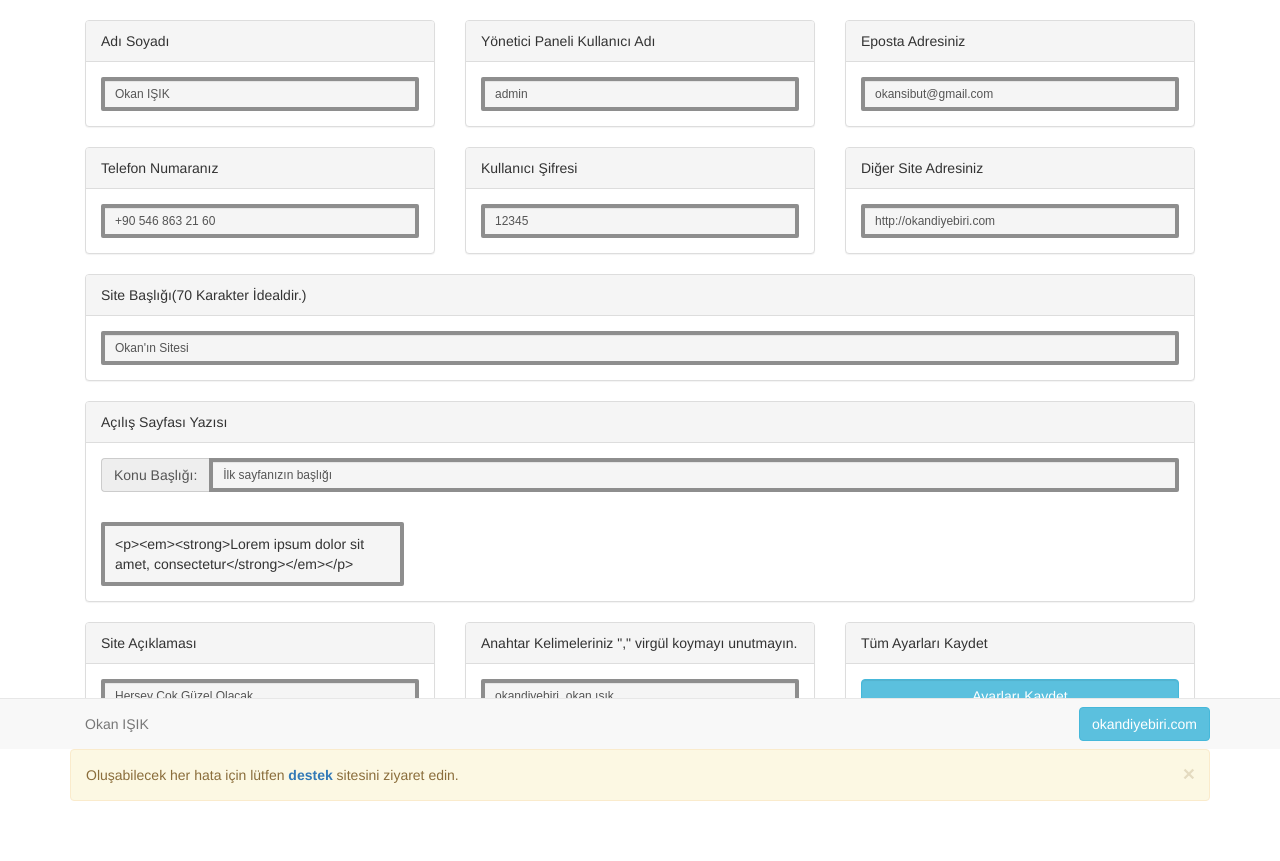
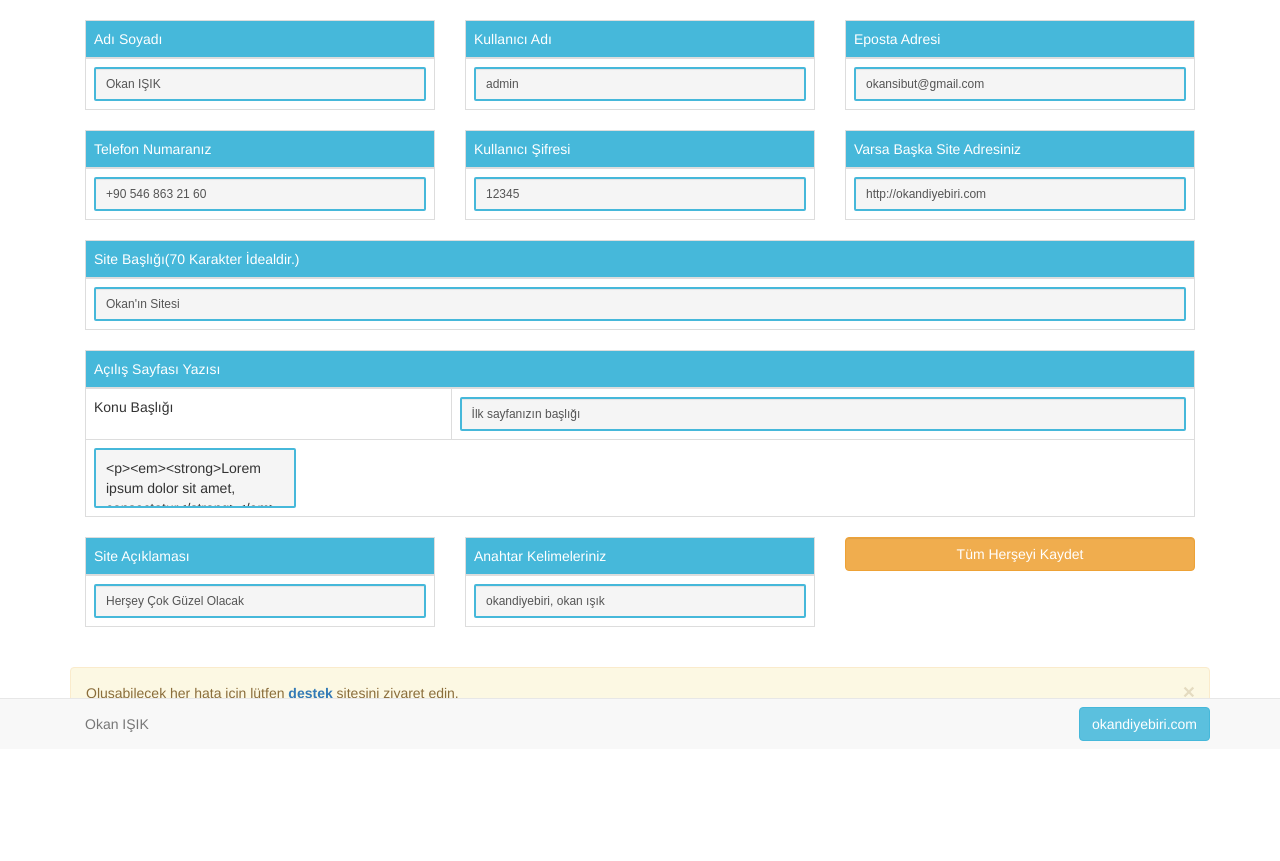
Before and after one commit to 0kan87/admin-panelli-kisisel-portfolyo, a PHP site: page /yonetim/ayarlar.php in a window 1280 px wide. Shown: the part 51-912 px from the top of the page. After the commit the page ends 792 px from the top, so only its background shows below. Run offline with PHP 8.4, Linux system fonts and the light colour scheme; the visitor is signed in with stand-in values (Sample User, id 1); data comes from the database, SQL or seed files in the repository; some libraries are stand-ins or nearby versions.

Commit message:
Ayarlar Sayfası Yenilendi

```diff
--- a/css/style.css
+++ b/css/style.css
@@ -26,7 +26,8 @@ h6{font-size:14px;line-height:17px;margin-bottom:10px;}
 input[type="text"],
 input[type="search"],
 input[type="password"],
-textarea{line-height:15px;font-family:Arial, Helvetica, sans-serif;font-size:12px;padding:8px 10px 8px;border:4px solid #8E8E8E;border-radius:2px;background:#f5f5f5;}
+input[type="url"],
+textarea{line-height:15px;font-family:Arial, Helvetica, sans-serif;font-size:12px;padding:8px 10px 8px;border:2px solid #46b8da;border-radius:2px;background:#f5f5f5;}
 form label{cursor:pointer;}
 form label.required{position:relative;}
 form label.required:after{content:"*";position:absolute;top:-2px;right:-12px;color:#bc3a3a;font-size:18px;line-height:22px;font-weight:400;}
--- a/yonetim/ayarlar.php
+++ b/yonetim/ayarlar.php
@@ -1,18 +1,15 @@
 <?php require_once('../Connections/baglan.php'); ?>
 <?php
-//initialize the session
 if (!isset($_SESSION)) {
   session_start();
 }
 
-// ** Logout the current user. **
 $logoutAction = $_SERVER['PHP_SELF']."?doLogout=true";
 if ((isset($_SERVER['QUERY_STRING'])) && ($_SERVER['QUERY_STRING'] != "")){
   $logoutAction .="&". htmlentities($_SERVER['QUERY_STRING']);
 }
 
 if ((isset($_GET['doLogout'])) &&($_GET['doLogout']=="true")){
-  //to fully log out a visitor we need to clear the session varialbles
   $_SESSION['MM_Username'] = NULL;
   $_SESSION['MM_UserGroup'] = NULL;
   $_SESSION['PrevUrl'] = NULL;
@@ -34,22 +31,15 @@ if (!isset($_SESSION)) {
 $MM_authorizedUsers = "";
 $MM_donotCheckaccess = "true";
 
-// *** Restrict Access To Page: Grant or deny access to this page
 function isAuthorized($strUsers, $strGroups, $UserName, $UserGroup) {
-  // For security, start by assuming the visitor is NOT authorized.
   $isValid = False;
 
-  // When a visitor has logged into this site, the Session variable MM_Username set equal to their username.
-  // Therefore, we know that a user is NOT logged in if that Session variable is blank.
   if (!empty($UserName)) {
-    // Besides being logged in, you may restrict access to only certain users based on an ID established when they login.
-    // Parse the strings into arrays.
     $arrUsers = Explode(",", $strUsers);
     $arrGroups = Explode(",", $strGroups);
     if (in_array($UserName, $arrUsers)) {
       $isValid = true;
     }
-    // Or, you may restrict access to only certain users based on their username.
     if (in_array($UserGroup, $arrGroups)) {
       $isValid = true;
     }
@@ -142,10 +132,9 @@ $row_ayarlar = mysql_fetch_assoc($ayarlar);
 $totalRows_ayarlar = mysql_num_rows($ayarlar);
 ?>
 <!DOCTYPE html PUBLIC "-//W3C//DTD XHTML 1.0 Transitional//EN" "http://www.w3.org/TR/xhtml1/DTD/xhtml1-transitional.dtd">
-<html xmlns="http://www.w3.org/1999/xhtml"><!-- InstanceBegin template="/Templates/panel.dwt.php" codeOutsideHTMLIsLocked="false" -->
+<html xmlns="http://www.w3.org/1999/xhtml">
 <head>
 <meta http-equiv="Content-Type" content="text/html; charset=utf-8" />
-<!-- InstanceBeginEditable name="doctitle" -->
 <title>Yönetim Paneli</title>
 <script type="text/javascript" src="../ckeditor/ckeditor.js"></script>
 <style type="text/css">
@@ -156,12 +145,9 @@ $totalRows_ayarlar = mysql_num_rows($ayarlar);
 	text-align: left;
 }
 </style>
-<!-- InstanceEndEditable -->
 <link href="../SpryAssets/SpryMenuBarVertical.css" rel="stylesheet" type="text/css" />
 <link rel="stylesheet" href="../css/style.css">
 <link rel="stylesheet" href="../css/bootstrap.min.css">
-<!-- InstanceBeginEditable name="head" -->
-<!-- InstanceEndEditable -->
 </head>
 <body>
 	<div class="navbar navbar-inverse navbar-static-top">
@@ -189,107 +175,171 @@ $totalRows_ayarlar = mysql_num_rows($ayarlar);
 			</div>
 		</div>
 	</div>
+
   <div class="container">
   <form action="<?php echo $editFormAction; ?>" method="post" name="form1" id="form1">
 	<div class="col-xs-12 col-sm-6 col-md-4">
-        <div class="panel panel-default">
-          <div class="panel-heading">Adı Soyadı</div>
-          <div class="panel-body">
-                  <input type="text" class="form-control" name="adsoyadi" value="<?php echo htmlentities($row_ayarlar['adsoyadi'], ENT_COMPAT, 'utf-8'); ?>" />
+    <table class="table table-bordered table-hover table-responsive">
+      <thead bgcolor="#46b8da" style="color:white;">
+        <tr>
+          <th>Adı Soyadı</th>
+        </tr>
+      </thead>
+      <tbody>
+        <tr>
+          <td><input type="text" class="form-control" name="adsoyadi" value="<?php echo htmlentities($row_ayarlar['adsoyadi'], ENT_COMPAT, 'utf-8'); ?>" /></td>
+        </tr>
+      </tbody>
+    </table>
   </div>
+
+  <div class="col-xs-12 col-sm-6 col-md-4">
+    <table class="table table-bordered table-hover table-responsive">
+      <thead bgcolor="#46b8da" style="color:white;">
+        <tr>
+          <th>Kullanıcı Adı</th>
+        </tr>
+      </thead>
+      <tbody>
+        <tr>
+          <td><input type="text" class="form-control" name="kullaniciadi" value="<?php echo htmlentities($row_ayarlar['kullaniciadi'], ENT_COMPAT, 'utf-8'); ?>" /></td>
+        </tr>
+      </tbody>
+    </table>
 	</div>
+
+  <div class="col-xs-12 col-sm-6 col-md-4">
+    <table class="table table-bordered table-hover table-responsive">
+      <thead bgcolor="#46b8da" style="color:white;">
+        <tr>
+          <th>Eposta Adresi</th>
+        </tr>
+      </thead>
+      <tbody>
+        <tr>
+          <td><input type="text" class="form-control" name="emailadresi" value="<?php echo htmlentities($row_ayarlar['emailadresi'], ENT_COMPAT, 'utf-8'); ?>" /></td>
+        </tr>
+      </tbody>
+    </table>
 	</div>
+
 	<div class="col-xs-12 col-sm-6 col-md-4">
-        <div class="panel panel-default">
-          <div class="panel-heading">Yönetici Paneli Kullanıcı Adı</div>
-          <div class="panel-body">
-                <input type="text" class="form-control" name="kullaniciadi" value="<?php echo htmlentities($row_ayarlar['kullaniciadi'], ENT_COMPAT, 'utf-8'); ?>" />
+    <table class="table table-bordered table-hover table-responsive">
+      <thead bgcolor="#46b8da" style="color:white;">
+        <tr>
+          <th>Telefon Numaranız</th>
+        </tr>
+      </thead>
+      <tbody>
+        <tr>
+          <td><input type="text" class="form-control" name="telefonnumarasi" value="<?php echo htmlentities($row_ayarlar['telefonnumarasi'], ENT_COMPAT, 'utf-8'); ?>" /></td>
+        </tr>
+      </tbody>
+    </table>
 	</div>
+
+  <div class="col-xs-12 col-sm-6 col-md-4">
+    <table class="table table-bordered table-hover table-responsive">
+      <thead bgcolor="#46b8da" style="color:white;">
+        <tr>
+          <th>Kullanıcı Şifresi</th>
+        </tr>
+      </thead>
+      <tbody>
+        <tr>
+          <td><input type="text" class="form-control" name="sifre" value="<?php echo htmlentities($row_ayarlar['sifre'], ENT_COMPAT, 'utf-8'); ?>" /></td>
+        </tr>
+      </tbody>
+    </table>
 	</div>
+
+  <div class="col-xs-12 col-sm-6 col-md-4">
+    <table class="table table-bordered table-hover table-responsive">
+      <thead bgcolor="#46b8da" style="color:white;">
+        <tr>
+          <th>Varsa Başka Site Adresiniz</th>
+        </tr>
+      </thead>
+      <tbody>
+        <tr>
+          <td><input type="url" class="form-control" name="siteadresi" value="<?php echo htmlentities($row_ayarlar['siteadresi'], ENT_COMPAT, 'utf-8'); ?>" /></td>
+        </tr>
+      </tbody>
+    </table>
 	</div>
+
+	<div class="col-xs-12 col-sm-12 col-md-12">
+    <table class="table table-bordered table-hover table-responsive">
+      <thead bgcolor="#46b8da" style="color:white;">
+        <tr>
+          <th>Site Başlığı(70 Karakter İdealdir.)</th>
+        </tr>
+      </thead>
+      <tbody>
+        <tr>
+          <td><input type="text" class="form-control" name="sitebaslik" value="<?php echo htmlentities($row_ayarlar['sitebaslik'], ENT_COMPAT, 'utf-8'); ?>" /></td>
+        </tr>
+      </tbody>
+    </table>
+	</div>
+
+	<div class="col-xs-12 col-sm-12 col-md-12">
+    <table class="table table-bordered table-responsive">
+      <thead bgcolor="#46b8da" style="color:white;">
+        <tr>
+          <th colspan="2">Açılış Sayfası Yazısı</th>
+        </tr>
+      </thead>
+      <tbody>
+        <tr>
+          <td>Konu Başlığı</td>
+          <td><input type="text" class="form-control" name="ilksayfabaslik" value="<?php echo htmlentities($row_ayarlar['ilksayfabaslik'], ENT_COMPAT, 'utf-8'); ?>" /></td>
+        </tr>
+        <tr>
+          <td colspan="2"><textarea class="ckeditor" name="ilksayfaicerik"><?php echo htmlentities($row_ayarlar['ilksayfaicerik'], ENT_COMPAT, 'utf-8'); ?></textarea></td>
+        </tr>
+      </tbody>
+    </table>
+	</div>
+
   <div class="col-xs-12 col-sm-6 col-md-4">
-        <div class="panel panel-default">
-          <div class="panel-heading">Eposta Adresiniz</div>
-          <div class="panel-body">
-            <input type="text" class="form-control" name="emailadresi" value="<?php echo htmlentities($row_ayarlar['emailadresi'], ENT_COMPAT, 'utf-8'); ?>" />
+    <table class="table table-bordered table-hover table-responsive">
+      <thead bgcolor="#46b8da" style="color:white;">
+        <tr>
+          <th>Site Açıklaması</th>
+        </tr>
+      </thead>
+      <tbody>
+        <tr>
+          <td><input type="url" class="form-control" name="siteaciklama" value="<?php echo htmlentities($row_ayarlar['siteaciklama'], ENT_COMPAT, 'utf-8'); ?>" /></td>
+        </tr>
+      </tbody>
+    </table>
   </div>
+
+  <div class="col-xs-12 col-sm-6 col-md-4">
+    <table class="table table-bordered table-hover table-responsive">
+      <thead bgcolor="#46b8da" style="color:white;">
+        <tr>
+          <th>Anahtar Kelimeleriniz</th>
+        </tr>
+      </thead>
+      <tbody>
+        <tr>
+          <td><input type="text" class="form-control" name="anahtarkelime" value="<?php echo htmlentities($row_ayarlar['anahtarkelime'], ENT_COMPAT, 'utf-8'); ?>" /></td>
+        </tr>
+      </tbody>
+    </table>
   </div>
-	</div>
-	<div class="col-xs-12 col-sm-6 col-md-4">
-        <div class="panel panel-default">
-          <div class="panel-heading">Telefon Numaranız</div>
-          <div class="panel-body">
-                  <input type="text" class="form-control" name="telefonnumarasi" value="<?php echo htmlentities($row_ayarlar['telefonnumarasi'], ENT_COMPAT, 'utf-8'); ?>" />
-            </div>
-        </div>
-	</div>
-    <div class="col-xs-12 col-sm-6 col-md-4">
-        <div class="panel panel-default">
-          <div class="panel-heading">Kullanıcı Şifresi</div>
-          <div class="panel-body">
-                <input type="text" class="form-control" name="sifre" value="<?php echo htmlentities($row_ayarlar['sifre'], ENT_COMPAT, 'utf-8'); ?>" />
-          </div>
-        </div>
-	</div>
-        <div class="col-xs-12 col-sm-6 col-md-4">
-        <div class="panel panel-default">
-          <div class="panel-heading">Diğer Site Adresiniz</div>
-          <div class="panel-body">
-            <input type="text" class="form-control" name="siteadresi" value="<?php echo htmlentities($row_ayarlar['siteadresi'], ENT_COMPAT, 'utf-8'); ?>" />
-          </div>
-        </div>
-	</div>
-	<div class="col-xs-12 col-sm-12 col-md-12">
-        <div class="panel panel-default">
-          <div class="panel-heading">Site Başlığı(70 Karakter İdealdir.)</div>
-            <div class="panel-body">
-              <input type="text" class="form-control" name="sitebaslik" value="<?php echo htmlentities($row_ayarlar['sitebaslik'], ENT_COMPAT, 'utf-8'); ?>" />
-            </div>
-        </div>
-	</div>
-	<div class="col-xs-12 col-sm-12 col-md-12">
-        <div class="panel panel-default">
-          <div class="panel-heading">Açılış Sayfası Yazısı</div>
-              <div class="panel-body">
-                 <div class="input-group">
-                    <span class="input-group-addon" id="basic-addon1">Konu Başlığı:</span>
-                      <input type="text" class="form-control" name="ilksayfabaslik" value="<?php echo htmlentities($row_ayarlar['ilksayfabaslik'], ENT_COMPAT, 'utf-8'); ?>" />
-                  </div>
-               </div>
-               <div class="panel-body">
-                      <textarea class="ckeditor" name="ilksayfaicerik" cols="32"><?php echo htmlentities($row_ayarlar['ilksayfaicerik'], ENT_COMPAT, 'utf-8'); ?></textarea>
-           </div>
-        </div>
-	</div>
-	<div class="col-xs-12 col-sm-12 col-md-4">
-        <div class="panel panel-default">
-          <div class="panel-heading">Site Açıklaması</div>
-          <div class="panel-body">
-                  <input type="text" class="form-control" name="siteaciklama" value="<?php echo htmlentities($row_ayarlar['siteaciklama'], ENT_COMPAT, 'utf-8'); ?>" />
-            </div>
-        </div>
-	</div>
-    <div class="col-xs-12 col-sm-12 col-md-4">
-        <div class="panel panel-default">
-          <div class="panel-heading">Anahtar Kelimeleriniz "," virgül koymayı unutmayın.</div>
-          <div class="panel-body">
-                <input type="text" class="form-control" name="anahtarkelime" value="<?php echo htmlentities($row_ayarlar['anahtarkelime'], ENT_COMPAT, 'utf-8'); ?>" />
-          </div>
-        </div>
-	</div>
+
   <div class="col-xs-12 col-sm-4 col-md-4">
-        <div class="panel panel-default">
-          <div class="panel-heading">Tüm Ayarları Kaydet</div>
-          <div class="panel-body">
-            <input type="submit" class="form-control btn btn-info" value="Ayarları Kaydet" />
+    <input type="submit" class="form-control btn btn-warning" value="Tüm Herşeyi Kaydet" />
     <input type="hidden" name="MM_update" value="form1" />
     <input type="hidden" name="id" value="<?php echo $row_ayarlar['id']; ?>" />
 	</div>
+  </form>
 </div>
-	</div>
-</form>
-
-    </div>
+</br>
 <div class="container">
   <div class="alert alert-warning alert-dismissible" role="alert">
     <button type="button" class="close" data-dismiss="alert" aria-label="Close"><span aria-hidden="true">&times;</span></button>
@@ -306,7 +356,7 @@ $totalRows_ayarlar = mysql_num_rows($ayarlar);
 <script src="http://code.jquery.com/jquery-1.10.2.min.js"></script>
 <script src="../js/bootstrap.min.js"></script>
 </body>
-<!-- InstanceEnd --></html>
+</html>
 <?php
 mysql_free_result($ayarlar);
 ?>
```
Lines whose indentation alone changed are shown as unchanged.
